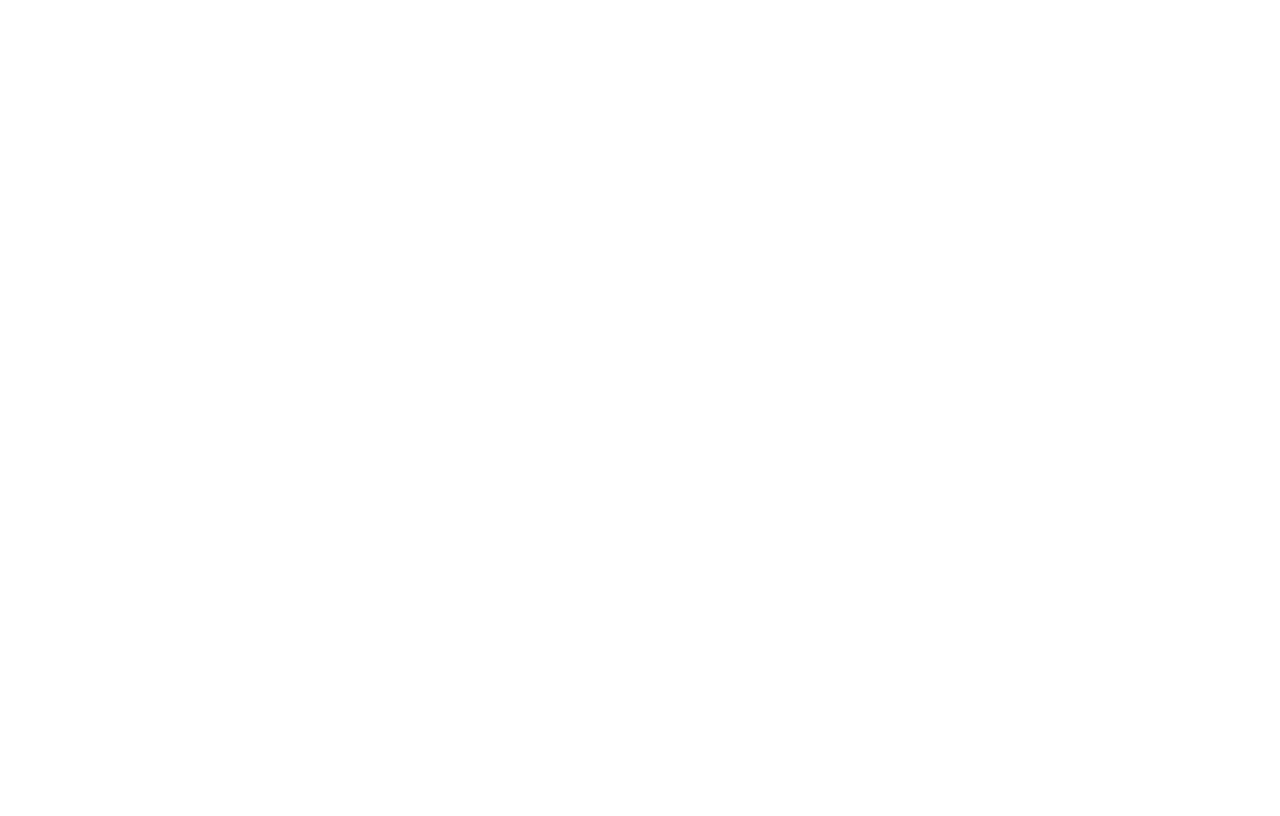
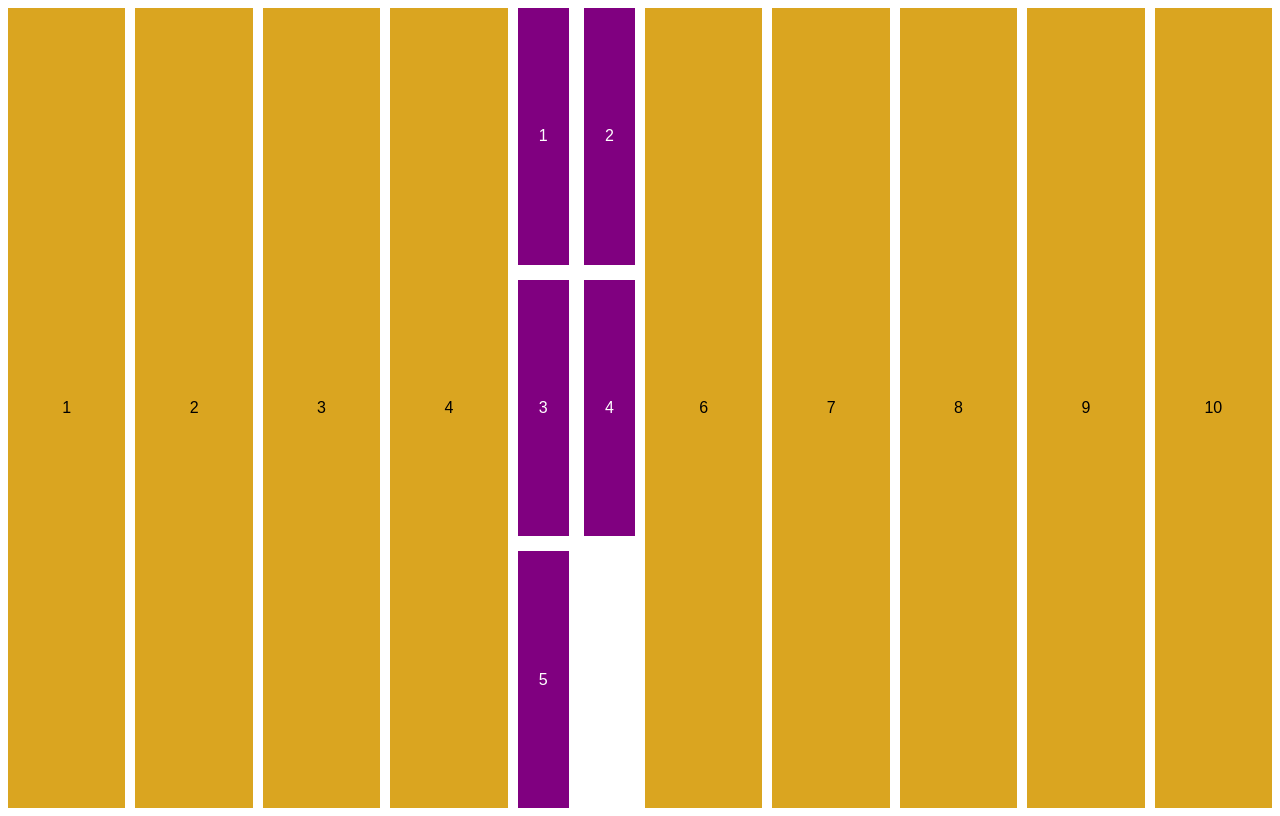
Before and after one commit to FranciscoJavierMartin/CSS-Grid-course, a Nuxt app: page /14-grid-inside-grid in a window 1280 px wide. Before the commit this address had no page. Built offline with nearby package versions, Linux system fonts and the light colour scheme.

Commit message:
lesson 14

```diff
--- /dev/null
+++ b/pages/14-grid-inside-grid.vue
@@ -0,0 +1,59 @@
+<template>
+  <section id="grid-1">
+    <div>1</div>
+    <div>2</div>
+    <div>3</div>
+    <div>4</div>
+    <div>
+      <section id="grid-2">
+        <div>1</div>
+        <div>2</div>
+        <div>3</div>
+        <div>4</div>
+        <div>5</div>
+      </section>
+    </div>
+    <div>6</div>
+    <div>7</div>
+    <div>8</div>
+    <div>9</div>
+    <div>10</div>
+  </section>
+</template>
+
+<style>
+#grid-1 {
+  display: grid;
+  height: 100vh;
+  grid-gap: 10px;
+  grid-template-columns: repeat(auto-fit, minmax(100px, auto));
+}
+
+section div {
+  display: flex;
+  justify-content: center;
+  align-items: center;
+  font-family: sans-serif;
+}
+
+#grid-1 > div {
+  background-color: goldenrod;
+}
+
+#grid-1 > div:nth-child(5) {
+  background-color: transparent;
+  display: block;
+}
+
+#grid-2 {
+  display: grid;
+  grid-gap: 15px;
+  height: 100%;
+  grid-template-columns: repeat(2, 1fr);
+}
+
+#grid-2 > div {
+  background-color: purple;
+  color: white;
+}
+</style>
```
